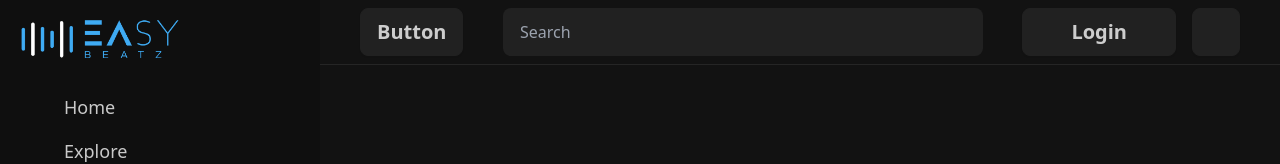
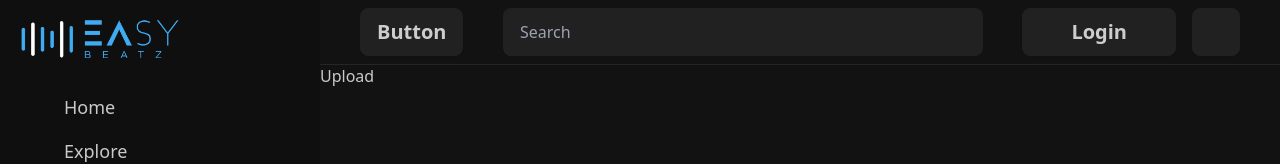
Before and after one commit to foxbecoding/easybeatz-web3, a Nuxt app in the folder app/: page /upload in a window 1280 px wide. Shown: the top 164 px of the page. Built offline with nearby package versions, Linux system fonts and the light colour scheme; some icons are missing.

Commit message:
added page

```diff
--- /dev/null
+++ b/app/pages/upload.vue
@@ -0,0 +1,5 @@
+<template>
+  <div>
+    <h1>Upload</h1>
+  </div>
+</template>
```
